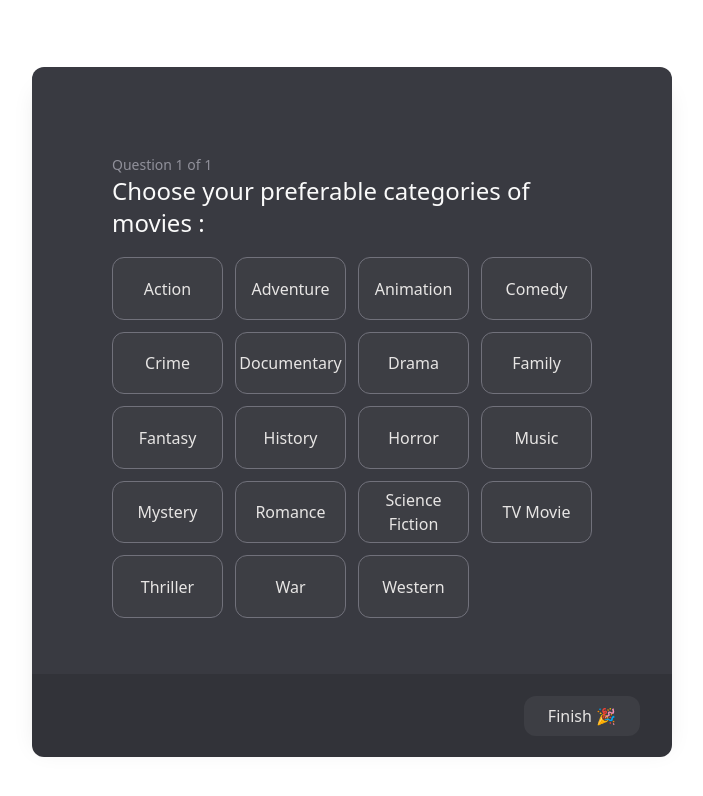
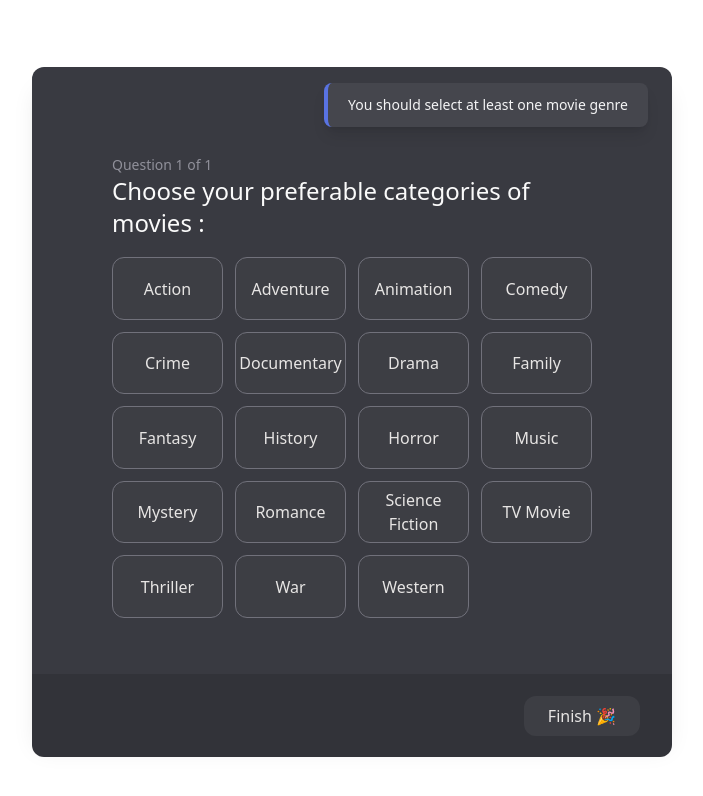
Before and after one commit to Yahia101Imad/Movie-Recommendation-by-Genre, a plain HTML site: page index.html in a window 1280 px wide. Both pictures are taken after a click on the button "Finish 🎉". Shown: the whole page, without its empty margins (288-991 px from the left). Drawn offline with nearby package versions, Linux system fonts and the light colour scheme.

Commit message:
fixed alert notificaiton

```diff
--- a/index.html
+++ b/index.html
@@ -1,5 +1,6 @@
 <!DOCTYPE html>
 <html lang="en">
+
 <head>
     <meta charset="UTF-8">
     <meta name="viewport" content="width=device-width, initial-scale=1.0">
@@ -7,38 +8,65 @@
     <script src="https://cdn.jsdelivr.net/npm/@tailwindcss/browser@4"></script>
     <script src="main.js" defer></script>
 </head>
+
 <body>
     <div class="w-full h-screen flex justify-center items-center">
-        <div id="container" class="w-1/2 h-5/6 bg-[#393a41] text-stone-200 rounded-xl shadow-xl">
+        <div id="container" class="relative w-1/2 h-5/6 bg-[#393a41] text-stone-200 rounded-xl shadow-xl">
+            <div id="notification"
+                class="hidden absolute top-4 right-6 bg-[#45464d] text-[#f4f4f5] px-5 py-3 rounded-lg shadow-lg border-l-4 border-[#5973e2]
+            opacity-0 transition-all duration-500 transform -translate-y-3 z-50 flex items-center gap-2 text-sm font-medium">
+                <span id="notification-message"></span>
+            </div>
             <div id="hero" class="h-2/8 px-20 pt-22">
                 <p class="text-[#90909a] text-sm">Question 1 of 1</p>
                 <p class="text-zinc-50 text-2xl">Choose your preferable categories of movies :</p>
             </div>
             <div id="main" class="h-5/8 grid grid-cols-4 grid-rows-5 gap-3 mt-6 mx-20 pb-14">
-                <button class="bg-[#3d3e44] border-1 border-zinc-500 rounded-xl cursor-pointer" onclick="getId(this)" data-id="28">Action</button>
-                <button class="bg-[#3d3e44] border-1 border-zinc-500 rounded-xl cursor-pointer" onclick="getId(this)" data-id="12">Adventure</button>
-                <button class="bg-[#3d3e44] border-1 border-zinc-500 rounded-xl cursor-pointer" onclick="getId(this)" data-id="16">Animation</button>
-                <button class="bg-[#3d3e44] border-1 border-zinc-500 rounded-xl cursor-pointer" onclick="getId(this)" data-id="35">Comedy</button>
-                <button class="bg-[#3d3e44] border-1 border-zinc-500 rounded-xl cursor-pointer" onclick="getId(this)" data-id="80">Crime</button>
-                <button class="bg-[#3d3e44] border-1 border-zinc-500 rounded-xl cursor-pointer" onclick="getId(this)" data-id="99">Documentary</button>
-                <button class="bg-[#3d3e44] border-1 border-zinc-500 rounded-xl cursor-pointer" onclick="getId(this)" data-id="18">Drama</button>
-                <button class="bg-[#3d3e44] border-1 border-zinc-500 rounded-xl cursor-pointer" onclick="getId(this)" data-id="10751">Family</button>
-                <button class="bg-[#3d3e44] border-1 border-zinc-500 rounded-xl cursor-pointer" onclick="getId(this)" data-id="14">Fantasy</button>
-                <button class="bg-[#3d3e44] border-1 border-zinc-500 rounded-xl cursor-pointer" onclick="getId(this)" data-id="36">History</button>
-                <button class="bg-[#3d3e44] border-1 border-zinc-500 rounded-xl cursor-pointer" onclick="getId(this)" data-id="27">Horror</button>
-                <button class="bg-[#3d3e44] border-1 border-zinc-500 rounded-xl cursor-pointer" onclick="getId(this)" data-id="10402">Music</button>
-                <button class="bg-[#3d3e44] border-1 border-zinc-500 rounded-xl cursor-pointer" onclick="getId(this)" data-id="9648">Mystery</button>
-                <button class="bg-[#3d3e44] border-1 border-zinc-500 rounded-xl cursor-pointer" onclick="getId(this)" data-id="10749">Romance</button>
-                <button class="bg-[#3d3e44] border-1 border-zinc-500 rounded-xl cursor-pointer" onclick="getId(this)" data-id="878">Science Fiction</button>
-                <button class="bg-[#3d3e44] border-1 border-zinc-500 rounded-xl cursor-pointer" onclick="getId(this)" data-id="10770">TV Movie</button>
-                <button class="bg-[#3d3e44] border-1 border-zinc-500 rounded-xl cursor-pointer" onclick="getId(this)" data-id="53">Thriller</button>
-                <button class="bg-[#3d3e44] border-1 border-zinc-500 rounded-xl cursor-pointer" onclick="getId(this)" data-id="10752">War</button>
-                <button class="bg-[#3d3e44] border-1 border-zinc-500 rounded-xl cursor-pointer" onclick="getId(this)" data-id="37">Western</button>
+                <button class="bg-[#3d3e44] border-1 border-zinc-500 rounded-xl cursor-pointer" onclick="getId(this)"
+                    data-id="28">Action</button>
+                <button class="bg-[#3d3e44] border-1 border-zinc-500 rounded-xl cursor-pointer" onclick="getId(this)"
+                    data-id="12">Adventure</button>
+                <button class="bg-[#3d3e44] border-1 border-zinc-500 rounded-xl cursor-pointer" onclick="getId(this)"
+                    data-id="16">Animation</button>
+                <button class="bg-[#3d3e44] border-1 border-zinc-500 rounded-xl cursor-pointer" onclick="getId(this)"
+                    data-id="35">Comedy</button>
+                <button class="bg-[#3d3e44] border-1 border-zinc-500 rounded-xl cursor-pointer" onclick="getId(this)"
+                    data-id="80">Crime</button>
+                <button class="bg-[#3d3e44] border-1 border-zinc-500 rounded-xl cursor-pointer" onclick="getId(this)"
+                    data-id="99">Documentary</button>
+                <button class="bg-[#3d3e44] border-1 border-zinc-500 rounded-xl cursor-pointer" onclick="getId(this)"
+                    data-id="18">Drama</button>
+                <button class="bg-[#3d3e44] border-1 border-zinc-500 rounded-xl cursor-pointer" onclick="getId(this)"
+                    data-id="10751">Family</button>
+                <button class="bg-[#3d3e44] border-1 border-zinc-500 rounded-xl cursor-pointer" onclick="getId(this)"
+                    data-id="14">Fantasy</button>
+                <button class="bg-[#3d3e44] border-1 border-zinc-500 rounded-xl cursor-pointer" onclick="getId(this)"
+                    data-id="36">History</button>
+                <button class="bg-[#3d3e44] border-1 border-zinc-500 rounded-xl cursor-pointer" onclick="getId(this)"
+                    data-id="27">Horror</button>
+                <button class="bg-[#3d3e44] border-1 border-zinc-500 rounded-xl cursor-pointer" onclick="getId(this)"
+                    data-id="10402">Music</button>
+                <button class="bg-[#3d3e44] border-1 border-zinc-500 rounded-xl cursor-pointer" onclick="getId(this)"
+                    data-id="9648">Mystery</button>
+                <button class="bg-[#3d3e44] border-1 border-zinc-500 rounded-xl cursor-pointer" onclick="getId(this)"
+                    data-id="10749">Romance</button>
+                <button class="bg-[#3d3e44] border-1 border-zinc-500 rounded-xl cursor-pointer" onclick="getId(this)"
+                    data-id="878">Science Fiction</button>
+                <button class="bg-[#3d3e44] border-1 border-zinc-500 rounded-xl cursor-pointer" onclick="getId(this)"
+                    data-id="10770">TV Movie</button>
+                <button class="bg-[#3d3e44] border-1 border-zinc-500 rounded-xl cursor-pointer" onclick="getId(this)"
+                    data-id="53">Thriller</button>
+                <button class="bg-[#3d3e44] border-1 border-zinc-500 rounded-xl cursor-pointer" onclick="getId(this)"
+                    data-id="10752">War</button>
+                <button class="bg-[#3d3e44] border-1 border-zinc-500 rounded-xl cursor-pointer" onclick="getId(this)"
+                    data-id="37">Western</button>
             </div>
             <div class="h-1/8 flex justify-end items-center pr-8 bg-[#323339] rounded-b-xl" id="finish">
-                <button class="bg-[#3d3e44] px-6 py-2 rounded-xl cursor-pointer hover:bg-[#394d9c]" id="finish-btn">Finish 🎉</button>
+                <button class="bg-[#3d3e44] px-6 py-2 rounded-xl cursor-pointer hover:bg-[#394d9c]"
+                    id="finish-btn">Finish 🎉</button>
             </div>
         </div>
     </div>
 </body>
+
 </html>
--- a/main.js
+++ b/main.js
@@ -9,17 +9,36 @@ function getId(btn) {
     let id = btn.dataset.id
     if (selectedGenreIds.includes(id)) {
         selectedGenreIds = selectedGenreIds.filter(data => data !== id)
-    }
-    else{
+    } else {
         selectedGenreIds.push(id)
     }
 }
 
-finishBtn.addEventListener('click', function() {
+function showNotification(message) {
+    const notification = document.getElementById('notification')
+    const messageSpan = document.getElementById('notification-message')
+    messageSpan.textContent = message
+
+    // Show with animation
+    notification.classList.remove('hidden', 'opacity-0', '-translate-y-3')
+    notification.classList.add('opacity-100', 'translate-y-0')
+
+    // Hide after 5 seconds
+    setTimeout(() => {
+        notification.classList.remove('opacity-100', 'translate-y-0')
+        notification.classList.add('opacity-0', '-translate-y-3')
+
+        // Fully hide after transition completes
+        setTimeout(() => {
+            notification.classList.add('hidden')
+        }, 500)
+    }, 5000)
+}
+
+finishBtn.addEventListener('click', function () {
     if (selectedGenreIds.length === 0) {
-        alert('You should select at least one movie genre')
-    }
-    else {
+        showNotification('You should select at least one movie genre')
+    } else {
         sessionStorage.setItem('selectedGenreIds', JSON.stringify(selectedGenreIds))
         window.location.href = "movies.html"
     }
```
